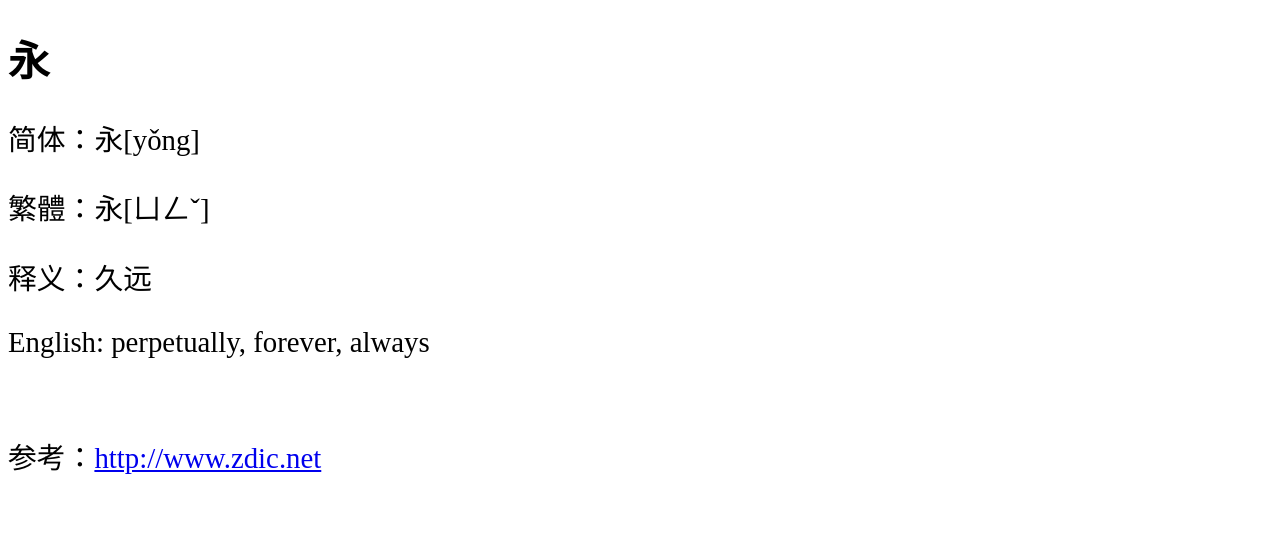
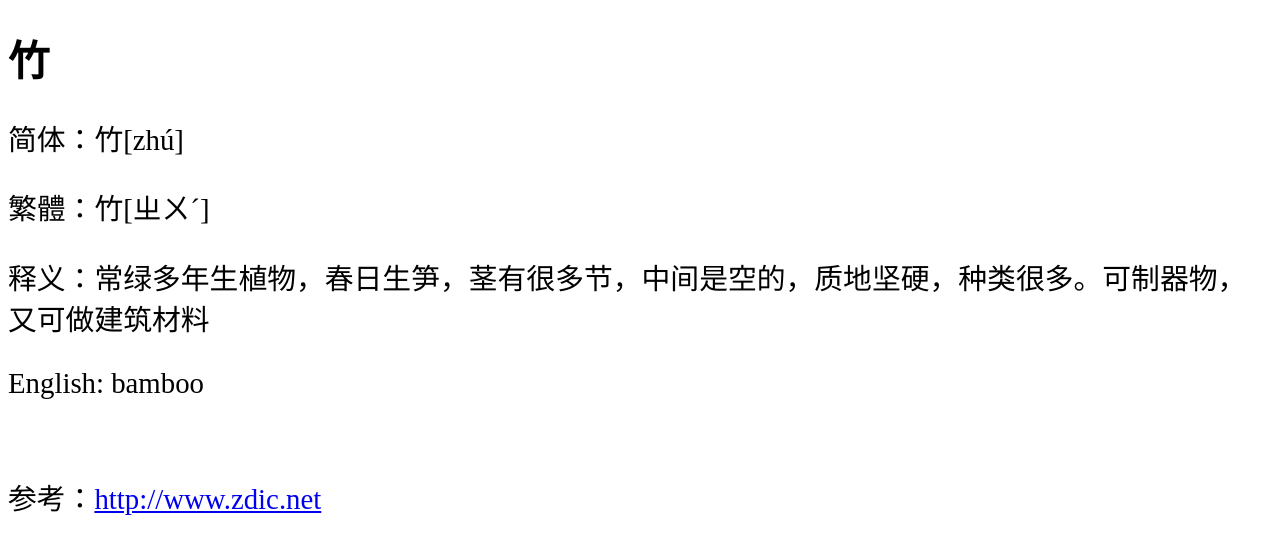
Before and after one commit to shengzhe/livecalligraphy, a Jekyll site: the page built from _posts/2012-08-31-LanTing-43.html, in a window 1280 px wide. Shown: the top 554 px of the page. Built offline with Jekyll 4.4.1, drawn with Linux system fonts in a browser that asks for light colours; Markdown is read by kramdown in place of the engine named in the settings.

Commit message:
Update _posts/2012-08-31-LanTing-43.html

```diff
--- a/_posts/2012-08-31-LanTing-43.html
+++ b/_posts/2012-08-31-LanTing-43.html
@@ -1,11 +1,11 @@
 ---
 layout: default
-title: 兰亭集序第1个字 (1st character of Lan Ting)
+title: 兰亭集序第43个字 (43rd character of Lan Ting)
 ---
-<h1>永</h1>
-<p>简体：永[yǒng]</p>
-<p>繁體：永[ㄩㄥˇ]</p>
-<p>释义：久远</p>
-<p>English: perpetually, forever, always</p>
+<h1>竹</h1>
+<p>简体：竹[zhú]</p>
+<p>繁體：竹[ㄓㄨˊ]</p>
+<p>释义：常绿多年生植物，春日生笋，茎有很多节，中间是空的，质地坚硬，种类很多。可制器物，又可做建筑材料</p>
+<p>English: bamboo</p>
 <br/>
-<p>参考：<a href="http://www.zdic.net/zd/zi/ZdicE6ZdicB0ZdicB8.htm">http://www.zdic.net</a></p>
+<p>参考：<a href="http://www.zdic.net/zd/zi/ZdicE7ZdicABZdicB9.htm">http://www.zdic.net</a></p>
```
